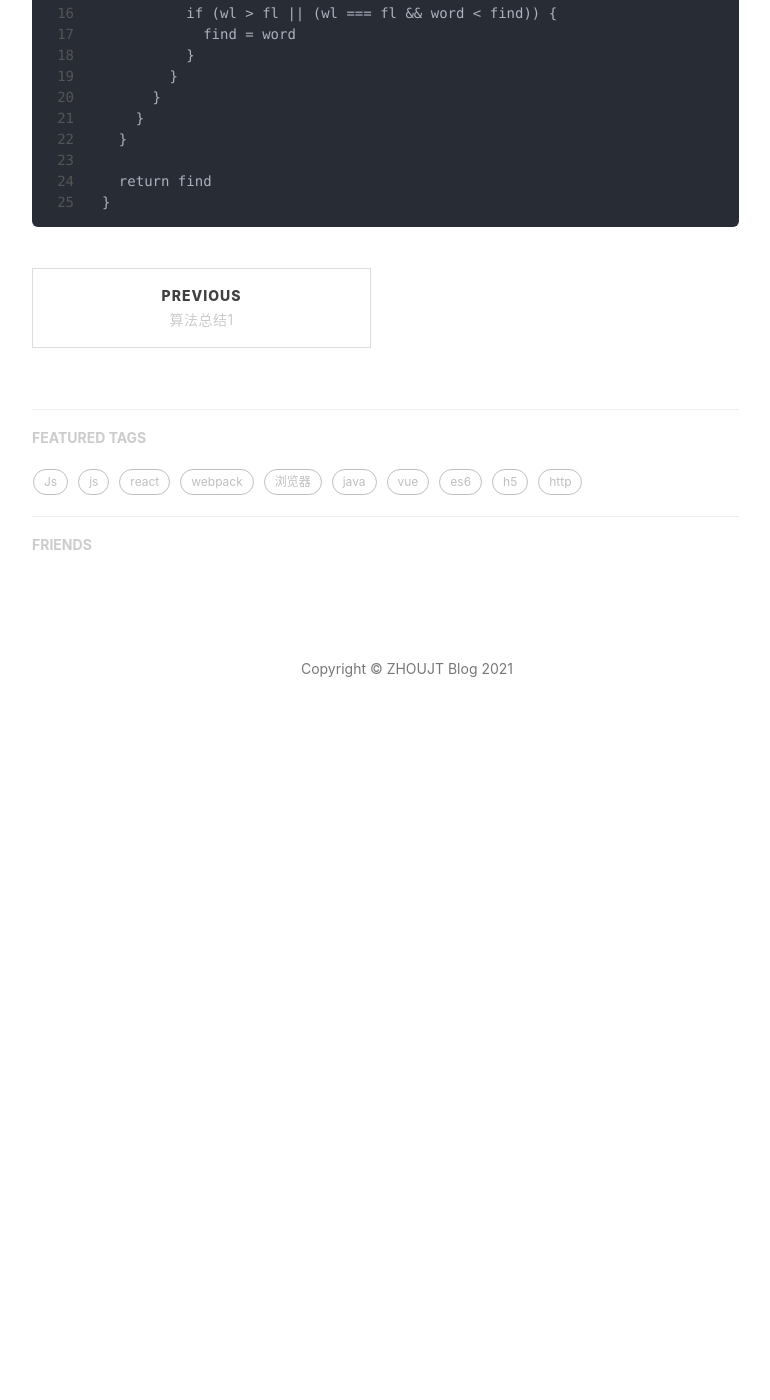
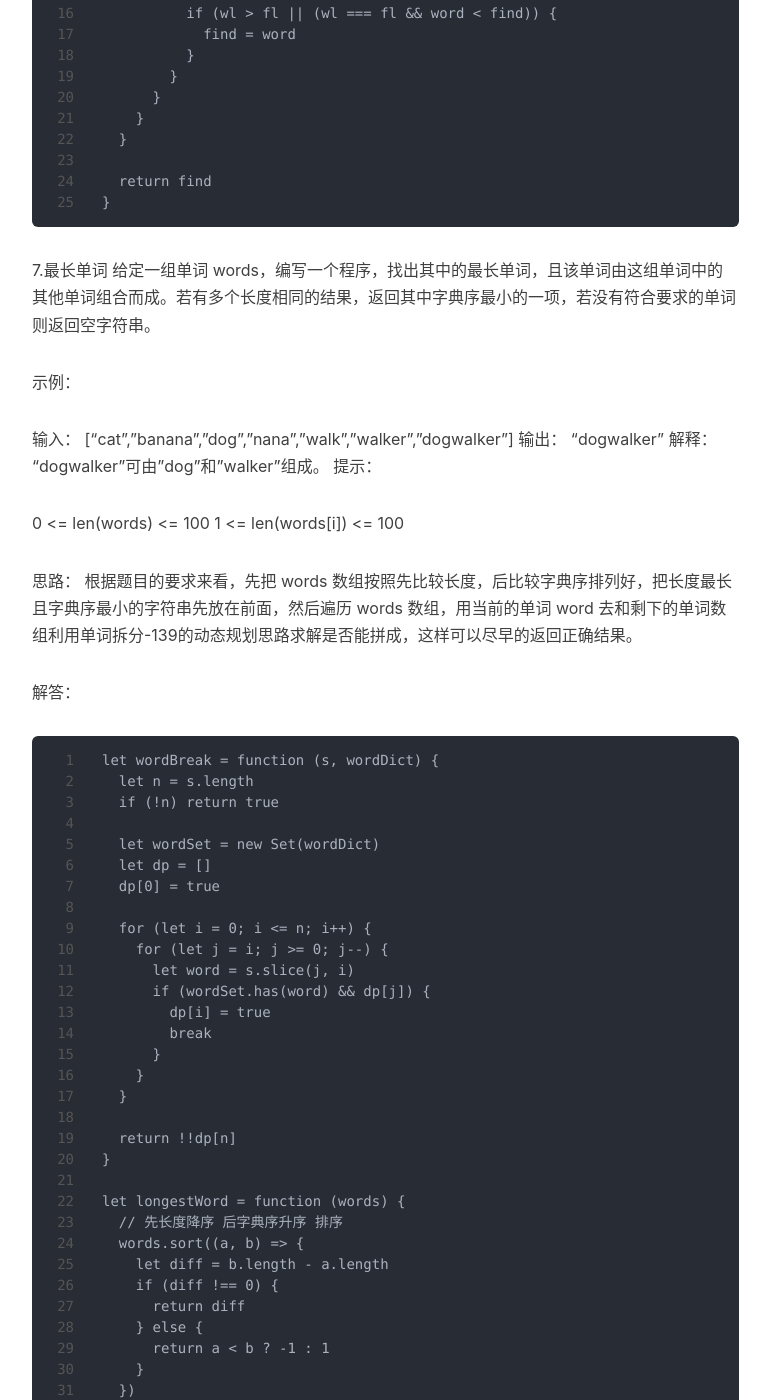
Before and after one commit to juntaozhou05/juntaozho05.github.io, a Jekyll site: the page built from _posts/2020-12-31-Collection2.md, in a window 1280 px wide and 1400 px high, scrolled down 6014 px. Shown: the whole window, without its empty margins (233-1003 px from the left). Built offline with Jekyll 4.4.1, drawn with Linux system fonts in a browser that asks for light colours; nearby versions of some CDN libraries; comment, search, counter and statistics services are not loaded; before the commit the page ends 6787 px from its top, so only the background shows below that; some of the changed text lies outside the part shown.

Commit message:
Update 2020-12-31-Collection2.md

````diff
--- a/_posts/2020-12-31-Collection2.md
+++ b/_posts/2020-12-31-Collection2.md
@@ -261,3 +261,65 @@ let findLongestWord = function (s, d) {
   return find
 }
 ```
+
+7.最长单词
+给定一组单词 words，编写一个程序，找出其中的最长单词，且该单词由这组单词中的其他单词组合而成。若有多个长度相同的结果，返回其中字典序最小的一项，若没有符合要求的单词则返回空字符串。
+
+示例：
+
+输入： ["cat","banana","dog","nana","walk","walker","dogwalker"]
+输出： "dogwalker"
+解释： "dogwalker"可由"dog"和"walker"组成。
+提示：
+
+0 <= len(words) <= 100
+1 <= len(words[i]) <= 100
+
+思路：
+根据题目的要求来看，先把 words 数组按照先比较长度，后比较字典序排列好，把长度最长且字典序最小的字符串先放在前面，然后遍历 words 数组，用当前的单词 word 去和剩下的单词数组利用单词拆分-139的动态规划思路求解是否能拼成，这样可以尽早的返回正确结果。
+
+解答：
+```
+let wordBreak = function (s, wordDict) {
+  let n = s.length
+  if (!n) return true
+
+  let wordSet = new Set(wordDict)
+  let dp = []
+  dp[0] = true
+
+  for (let i = 0; i <= n; i++) {
+    for (let j = i; j >= 0; j--) {
+      let word = s.slice(j, i)
+      if (wordSet.has(word) && dp[j]) {
+        dp[i] = true
+        break
+      }
+    }
+  }
+
+  return !!dp[n]
+}
+
+let longestWord = function (words) {
+  // 先长度降序 后字典序升序 排序
+  words.sort((a, b) => {
+    let diff = b.length - a.length
+    if (diff !== 0) {
+      return diff
+    } else {
+      return a < b ? -1 : 1
+    }
+  })
+  words = Array.from(new Set(words))
+  for (let i = 0; i < words.length; i++) {
+    let word = words[i]
+    let rest = words.slice(0, i).concat(words.slice(i + 1))
+    if (wordBreak(word, rest)) {
+      return word
+    }
+  }
+  return ""
+}
+
+```
````
